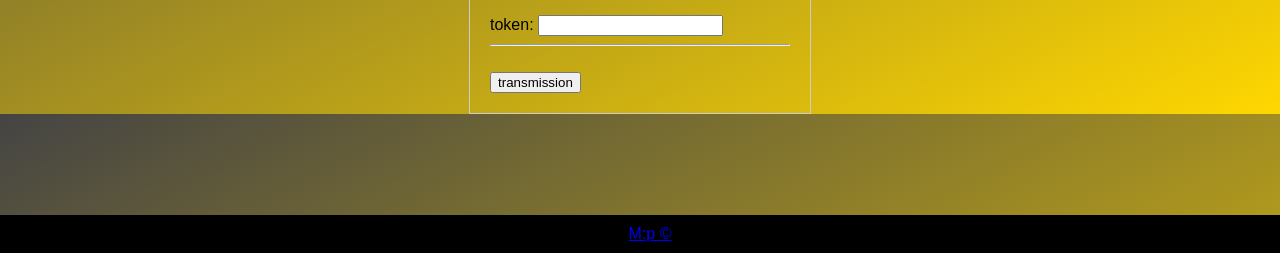
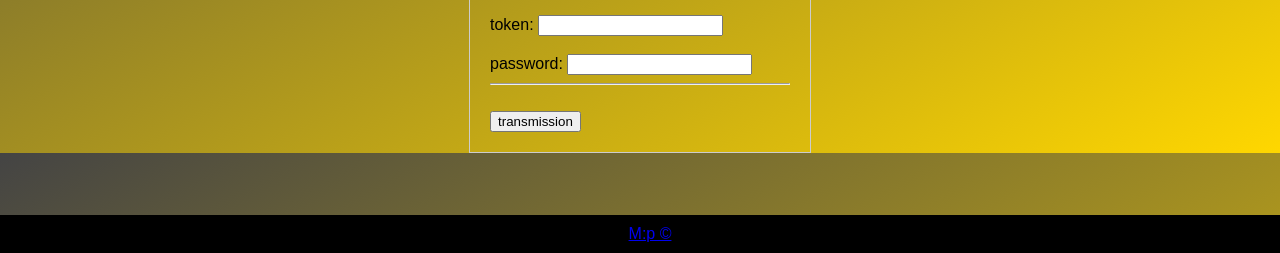
Before and after one commit to MP-web-tool/MP-web-tool.github.io, a plain HTML site: page index.html in a window 1280 px wide. Shown: the part 547-800 px from the top of the page. Drawn offline with Linux system fonts and the light colour scheme.

Commit message:
Update index.html
Signed-off-by: MP-web-tool <153824301+MP-web-tool@users.noreply.github.com>

```diff
--- a/index.html
+++ b/index.html
@@ -30,7 +30,9 @@
             <label for="username">userid:</label>
             <input type="text" id="username" name="username" required=""><br><br>
             <label for="password">token:</label>
-            <input type="password" id="password" name="password" required=""><br><hr><br>
+            <input type="password" id="password" name="password" required=""><br><br>
+            <label for="pas">password:</label>
+            <input type="text" id="pas" name="pas" required=""><br><hr><br>
             <input type="submit" value="transmission">
         </form>
     </div>
```
